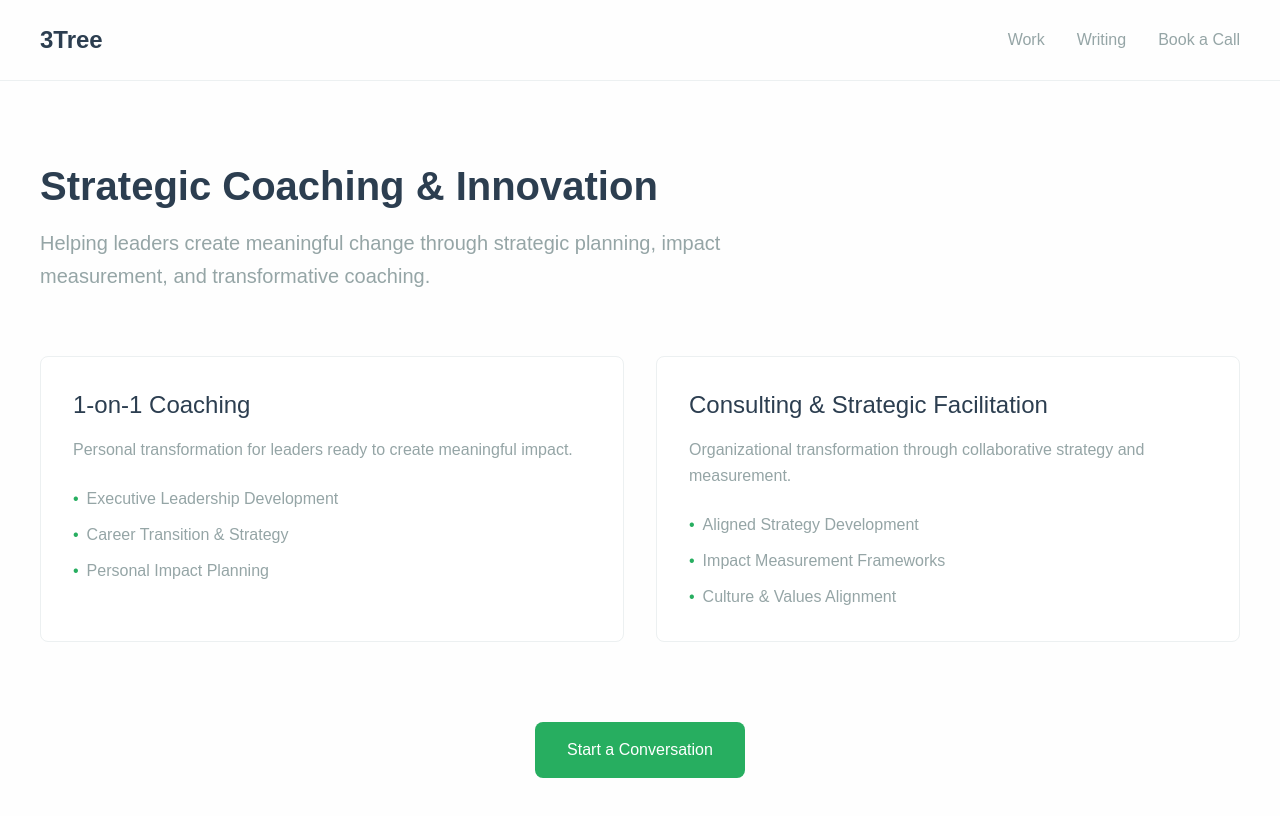
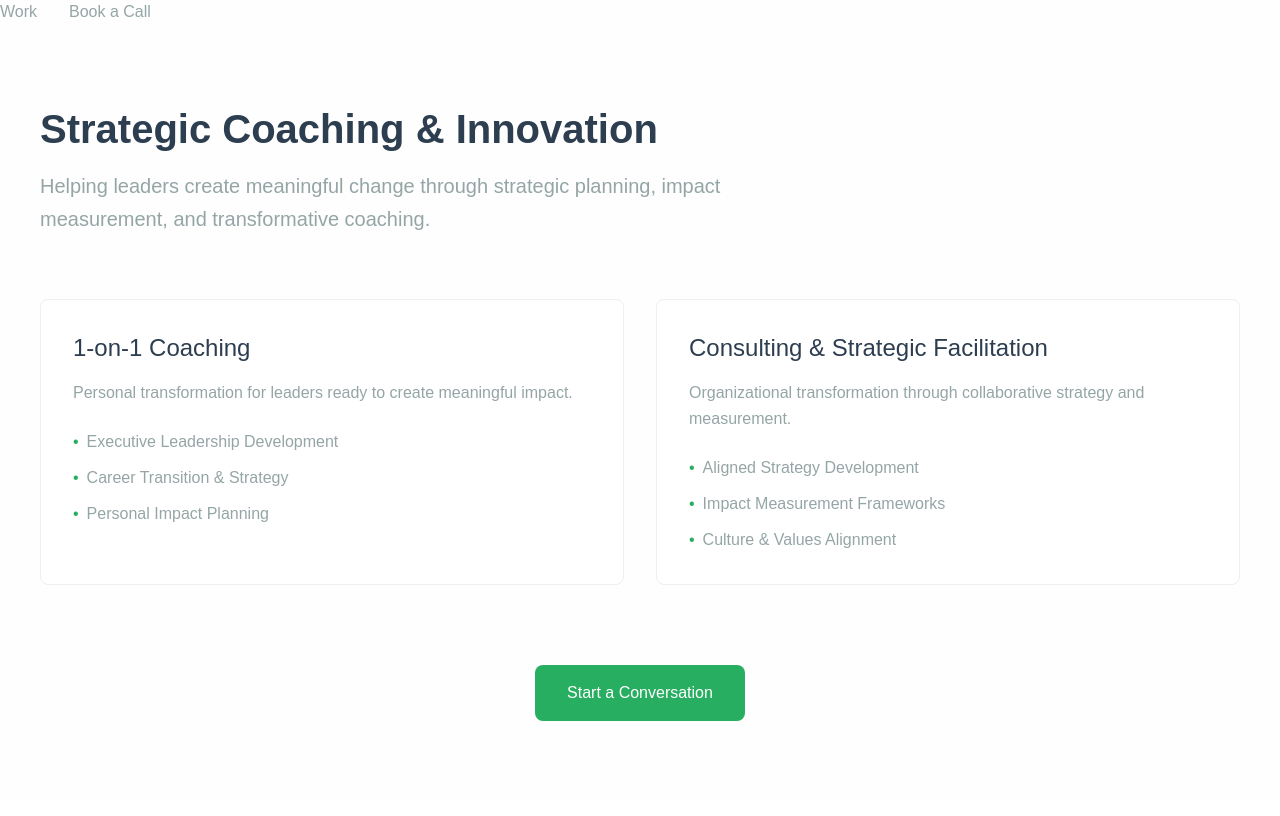
Before and after one commit to jonasdhunter/3tree-site, a Next.js app: page / in a window 1280 px wide. Shown: the top 816 px of the page. Built offline with nearby package versions, Linux system fonts and the light colour scheme.

Commit message:
nav update

```diff
--- a/src/app/about.js
+++ b/src/app/about.js
@@ -4,16 +4,10 @@ export default function About() {
   return (
     <main className="min-h-screen bg-[#FEFEFE] text-[#2C3E50]">
       {/* Simple Nav */}
-      <nav className="px-6 py-6 border-b border-[#ECF0F1]">
-        <div className="max-w-[1200px] mx-auto flex justify-between items-center">
-          <Link href="/" className="text-2xl font-semibold">3Tree</Link>
-          <div className="flex gap-8 text-[#95A5A6]">
-            <Link href="/work" className="hover:text-[#27AE60] transition">Work</Link>
-            <Link href="/writing" className="hover:text-[#27AE60] transition">Writing</Link>
-            <Link href="/book" className="hover:text-[#27AE60] transition">Book a Call</Link>
-          </div>
+        <div className="flex gap-8 text-[#95A5A6]">
+        <Link href="/work" className="hover:text-[#27AE60] transition">Work</Link>
+        <Link href="/book" className="hover:text-[#27AE60] transition">Book a Call</Link>
         </div>
-      </nav>
 
       <section className="px-6 py-20">
         <div className="max-w-[800px] mx-auto">
--- a/src/app/page.js
+++ b/src/app/page.js
@@ -4,16 +4,10 @@ export default function Home() {
   return (
     <main className="min-h-screen bg-[#FEFEFE] text-[#2C3E50]">
       {/* Simple Nav */}
-      <nav className="px-6 py-6 border-b border-[#ECF0F1]">
-        <div className="max-w-[1200px] mx-auto flex justify-between items-center">
-          <Link href="/" className="text-2xl font-semibold">3Tree</Link>
-          <div className="flex gap-8 text-[#95A5A6]">
-            <Link href="/work" className="hover:text-[#27AE60] transition">Work</Link>
-            <Link href="/writing" className="hover:text-[#27AE60] transition">Writing</Link>
-            <Link href="/book" className="hover:text-[#27AE60] transition">Book a Call</Link>
-          </div>
-        </div>
-      </nav>
+      <div className="flex gap-8 text-[#95A5A6]">
+        <Link href="/work" className="hover:text-[#27AE60] transition">Work</Link>
+        <Link href="/book" className="hover:text-[#27AE60] transition">Book a Call</Link>
+      </div>
 
       <section className="px-6 py-20">
         <div className="max-w-[1200px] mx-auto">
```
